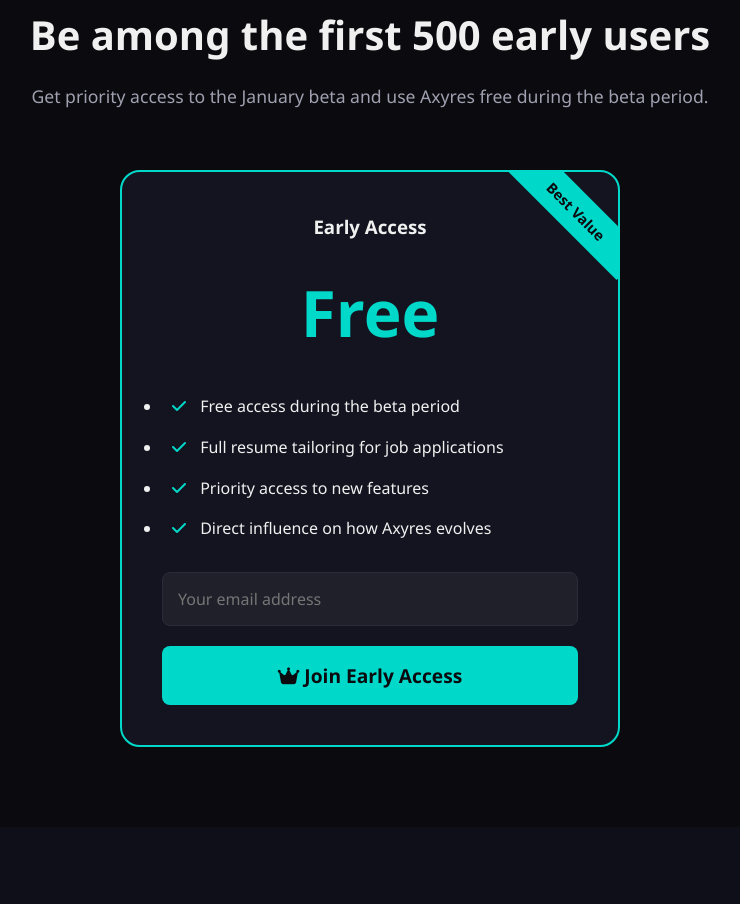
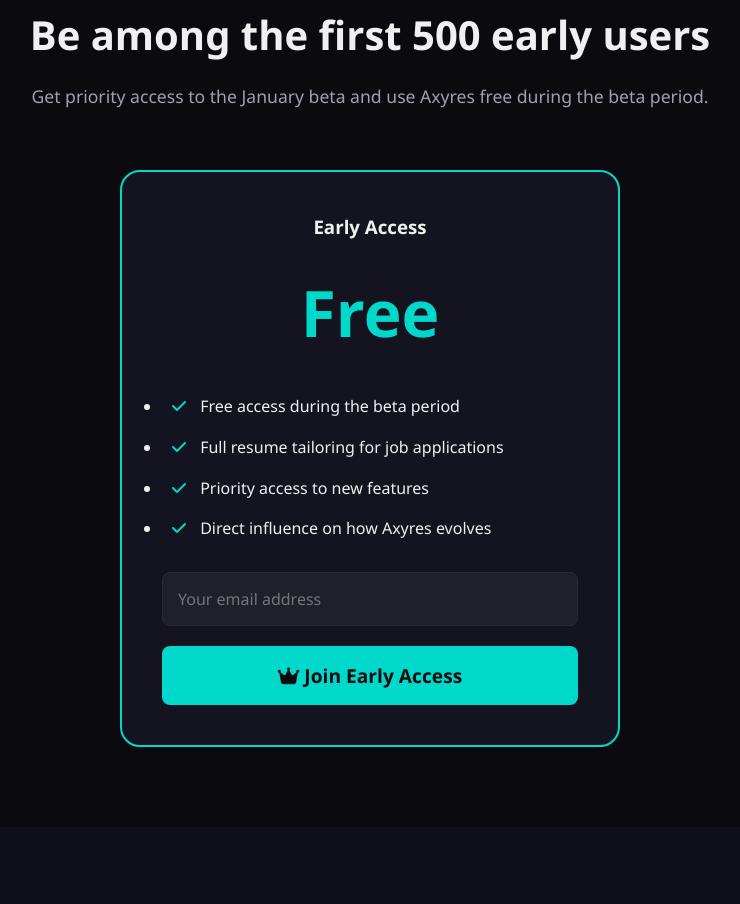
Before and after one commit to mohan983/Axyres-LandingPage, a plain HTML site: page frontend/index.html in a window 1280 px wide. Shown: the part 3990-4894 px from the top of the page, without its empty margins (270-1010 px from the left). Drawn offline with Linux system fonts and the light colour scheme.

Commit message:
content edit

```diff
--- a/frontend/index.html
+++ b/frontend/index.html
@@ -282,8 +282,6 @@
             </div>
 
             <div class="pricing-card">
-                <div class="pricing-badge">Best Value</div>
-
                 <div class="pricing-header">
                     <h3>Early Access</h3>
                     <div class="pricing-price">
```
